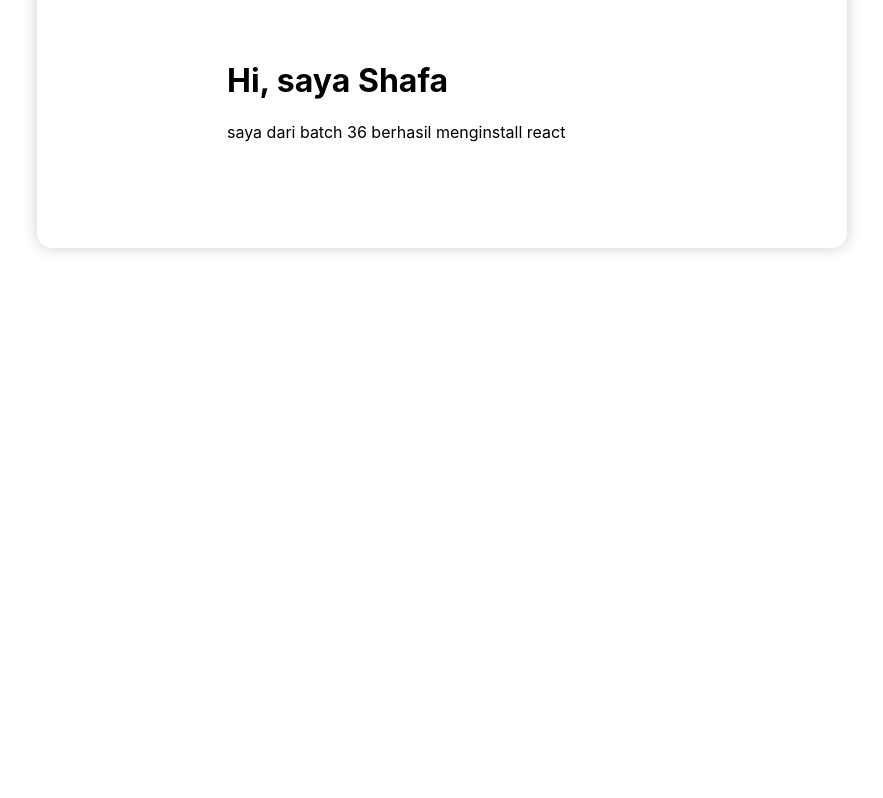
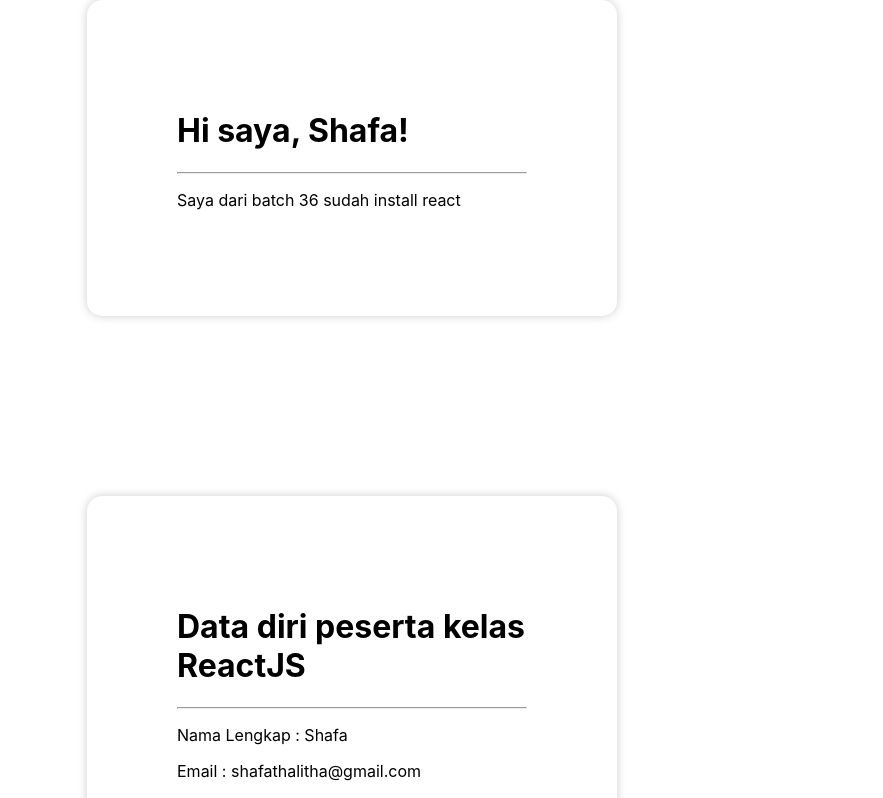
Before and after one commit to shafatalitha/Mini_Project, a React (Create React App) app: page / in a window 1280 px wide. Shown: the part 180-978 px from the top of the page, without its empty margins (93-976 px from the left). Before the commit the page ends 800 px from the top, so only its background shows below. Built offline with nearby package versions, Linux system fonts and the light colour scheme.

Commit message:
nyoba props

```diff
--- a/src/App.js
+++ b/src/App.js
@@ -1,9 +1,11 @@
 import Card from './Component/Card';
+import Card2 from './Component/Card2';
 
 function App() {
   return (
     <div className="App">
       <Card/>
+      <Card2/>
 
     </div>
   );
--- a/src/Component/Card.js
+++ b/src/Component/Card.js
@@ -1,9 +1,16 @@
-import "./styles.css"
-const Card =()=>{
-    return (
+import "./styles.css";
+const Hallo = (props) => {
+  return <h1>Hi saya,{props.name}!</h1>;
+};
+
+
+
+const Card = ()=>{
+    return(
         <div className="kotak">
-            <h1>Hi, saya Shafa</h1>
-            <p>saya dari batch 36 berhasil menginstall react</p>
+            <Hallo name = " Shafa"/>
+            <hr/>
+            <p>Saya dari batch 36 sudah install react</p>
         </div>
     )
 }
--- /dev/null
+++ b/src/Component/Card2.js
@@ -0,0 +1,25 @@
+import "./styles.css";
+const Data = (props) => {
+  return (
+    <div>
+    <p>Nama Lengkap : {props.name}</p>
+    <p>Email : {props.email}</p>
+    <p>Batch Pelatihan : {props.batch}</p>
+    </div>
+  )
+
+};
+
+
+
+const Card2 = ()=>{
+    return(
+        <div className="kotak">
+            <h1>Data diri peserta kelas ReactJS</h1>
+            <hr/>
+            <Data name = " Shafa" email="shafathalitha@gmail.com" batch ="36"/>
+        </div>
+    )
+}
+
+export default Card2;
--- a/src/Component/styles.css
+++ b/src/Component/styles.css
@@ -7,12 +7,12 @@ nilai warna, bisa menggunakan rgb(), rgba(), kode warna, nama warna, dsb */
 misal scroll kesamping ituu namanya overflow */
 /* kalau di padding, angka pertama buat atas bawah, angka kedua buat kanan kiri */
 /* Box shadow ada diluar margin, ga mempengaruhi margin */
-
+/* pake hr di html buat bikin garis */
 .kotak {
-    margin : 130px;
-    width:430px;
-    box-shadow: 0px 0px 15px rgba(0,0,0,0.2);
-    padding: 90px 190px;
+    margin : 180px;
+    width:350px;
+    box-shadow: 0px 0px 10px rgba(0,0,0,0.2);
+    padding: 90px 90px;
     border-radius: 15px;
     overflow:hidden;
 }
```
